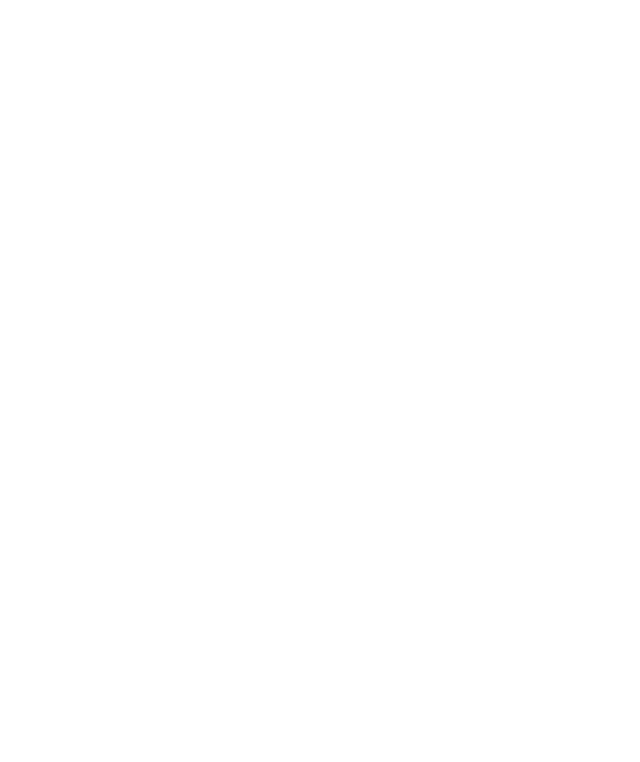
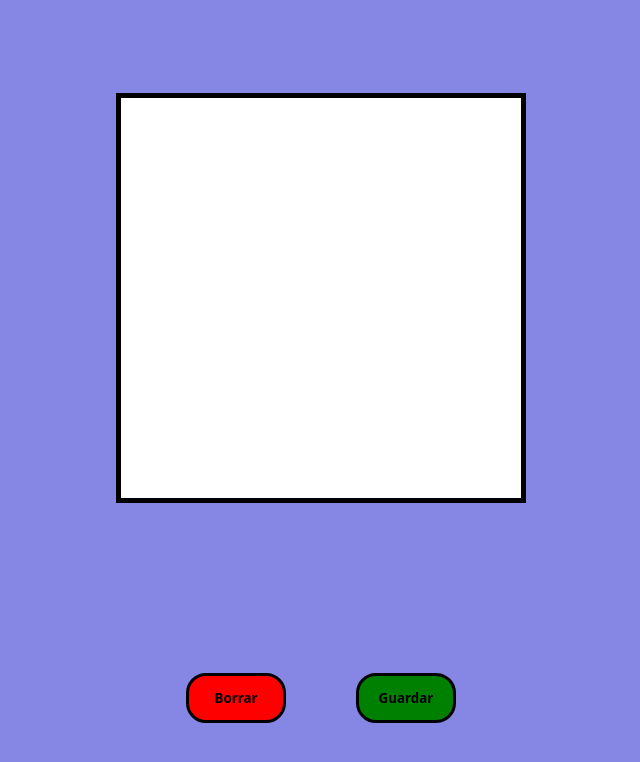
Before and after one commit to jaraycode/handwritten_recognition_IA, a plain HTML site: page index.html in a window 1280 px wide. Shown: the whole page, without its empty margins (319-959 px from the left). Drawn offline with Linux system fonts and the light colour scheme.

Commit message:
Update index.html

```diff
--- a/index.html
+++ b/index.html
@@ -5,8 +5,126 @@
     <meta name="viewport" content="width=device-width, initial-scale=1.0">
     <title>Handwritting playground</title>
     <script src="https://cdn.jsdelivr.net/npm/@tensorflow/tfjs@3.6.0/dist/tf.min.js"></script>
+    <style>
+        body {
+            display: grid;
+            justify-content: center;
+            align-items: center;
+            height: 100vh;
+            background: rgb(134, 134, 228);
+            overflow: hidden;
+        }
+        canvas {
+            border: 5px solid black;
+            width: 400px;
+            height: 400px;
+            background: white;
+        }
+        #buttons {
+            display: flex;
+            justify-content: space-evenly;
+
+        }
+        button{
+            width: 100px;
+            height: 50px;
+            font-weight: bold;
+            font-family: system-ui;
+            border: 3px solid black;
+            border-radius: 20px;
+        }
+        button:hover{
+            scale: 1.1;
+        }
+        #clear{
+            background: red;
+        }
+        #save{
+            background: green;
+        }
+    </style>
 </head>
 <body>
+    <canvas id="canvas"></canvas>
+    <div id="buttons">
+        <button id="clear">Borrar</button>
+        <button id="save">Guardar</button>
+    </div>
+    <script>
+        const canvas = document.getElementById('canvas');
+        const clearButton = document.getElementById('clear');
+        const saveButton = document.getElementById('save');
 
+        // Aquí puedes agregar la lógica para borrar y guardar el lienzo
+        clearButton.addEventListener('click', function() {
+            // Lógica para borrar el lienzo
+        });
+
+        saveButton.addEventListener('click', function() {
+            // Lógica para guardar el lienzo
+        });
+
+        //Guardar el elemento y el contexto
+        const context = canvas.getContext("2d");
+
+        let initialX;
+        let initialY;
+        let correccionX = 0;
+        let correccionY = 0;
+
+        let posicion = canvas.getBoundingClientRect();
+        correccionX = posicion.x;
+        correccionY = posicion.y;
+
+        const dibujar = (cursorX, cursorY) => {
+            context.beginPath();
+            context.moveTo(initialX, initialY);
+            context.lineWidth = 5;
+            context.strokeStyle = "#000";
+            context.lineCap = "round";
+            context.lineJoin = "round";
+            context.lineTo(cursorX, cursorY);
+            context.stroke();
+
+            initialX = cursorX;
+            initialY = cursorY;
+        };
+
+        const mouseDown = (evt) => {
+            evt.preventDefault();
+            if ( evt.changedTouches === undefined) {
+                initialX = evt.offsetX;
+                initialY = evt.offsetY;
+            }else{
+            //evita desfase al dibujar
+                initialX = evt.changedTouches[0].pageX - correccionX;
+                initialY = evt.changedTouches[0].pageY - correccionY;
+            }
+            dibujar(initialX, initialY);
+            canvas.addEventListener("mousemove", mouseMoving);
+            canvas.addEventListener('touchmove', mouseMoving);
+        };
+
+        const mouseMoving = (evt) => {
+            evt.preventDefault();
+            if ( evt.changedTouches === undefined) {
+                 dibujar(evt.offsetX, evt.offsetY);
+            }else{
+                dibujar( evt.changedTouches[0].pageX - correccionX  , evt.changedTouches[0].pageY - correccionY );
+            }
+        };
+
+        const mouseUp = () => {
+            canvas.removeEventListener("mousemove", mouseMoving);
+            canvas.removeEventListener("touchmove", mouseMoving);
+        };
+
+        canvas.addEventListener("mousedown", mouseDown);
+        canvas.addEventListener("mouseup", mouseUp);
+
+        //pantallas tactiles
+        canvas.addEventListener('touchstart', mouseDown);
+        canvas.addEventListener('touchend', mouseUp);
+    </script>
 </body>
 </html>
```
